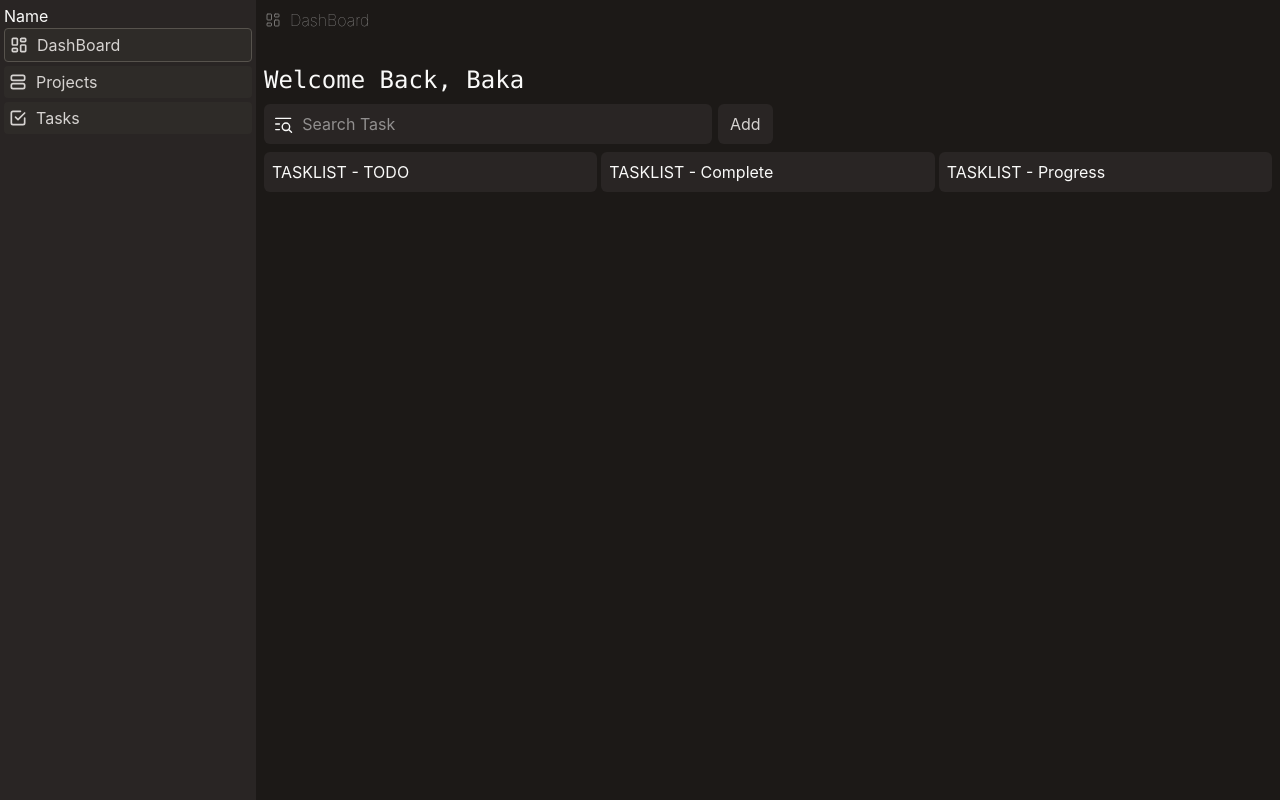
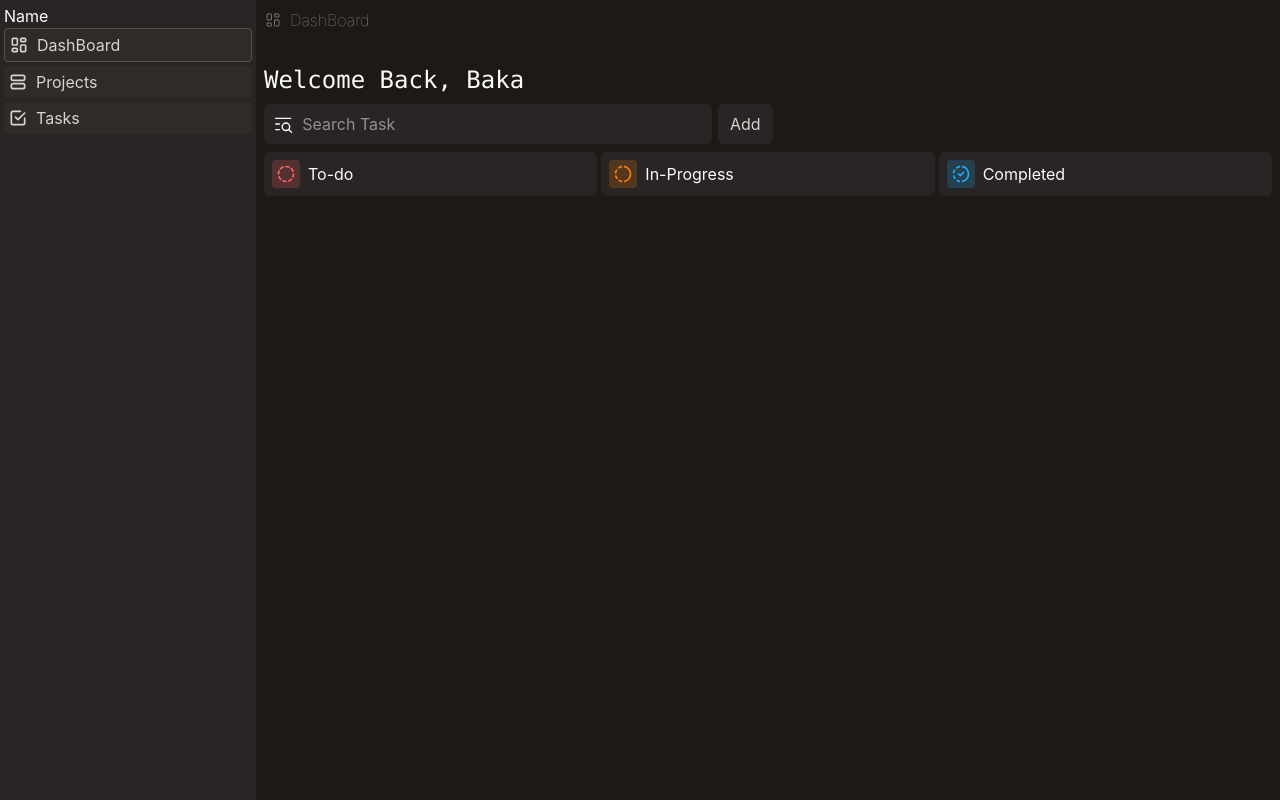
Before and after one commit to onkmade/WorkSpace, a React (Vite) app: page / in a window 1280 px wide. Built offline with nearby package versions, Linux system fonts and the light colour scheme.

Commit message:
refactor(TaskList): added todo,in-progress, complete section this time

```diff
--- a/src/components/modal/AddTask.jsx
+++ b/src/components/modal/AddTask.jsx
@@ -16,7 +16,7 @@ export default function Modal(){
     // Three states
     const [title, setTitle] = useState('');
     const [description, setDescription] = useState('');
-    const [ status, setStatus] = useState();
+    const [ status, setStatus] = useState('todo');
     const [ added, setAdded] = useState(false);
 
     async function handleSubmit(e){
--- /dev/null
+++ b/src/components/tasks/TaskIconWrapper.jsx
@@ -0,0 +1,12 @@
+import { twMerge } from "tailwind-merge";
+
+export function TaskIconWrapper({children, color, className}){
+    return (
+        <button
+            className={twMerge('bg-(--task-color)/20 p-1 rounded-sm', className)}
+            style={{'--task-color': color}}
+        >
+            {children}
+        </button>
+    )
+}
--- a/src/components/tasks/TaskList.jsx
+++ b/src/components/tasks/TaskList.jsx
@@ -6,8 +6,8 @@ export default function TaskList(){
     return(
         <div className="grid gap-1 grid-cols-[repeat(auto-fit,minmax(16rem,1fr))]">
             <TaskListTodo />
+            <TaskListProgress />
             <TaskListComplete />
-            <TaskListProgress />
         </div>
     )
 }
--- a/src/components/tasks/TaskListComplete.jsx
+++ b/src/components/tasks/TaskListComplete.jsx
@@ -1,9 +1,17 @@
 import TaskListWrapper from "./TaskListWrapper"
+import { TaskIconWrapper } from "./TaskIconWrapper"
+import { TaskWrapper } from "./TaskWrapper"
+import { IconProgressCheck } from "@tabler/icons-react"
 
 export default function TaskListComplete(){
     return(
-        <TaskListWrapper>
-            <h1>TASKLIST - Complete</h1>
-        </TaskListWrapper>
+        <TaskWrapper>
+            <TaskListWrapper>
+                <TaskIconWrapper color={'#17afff'}>
+                    <IconProgressCheck color="#17afff" size={20}/>
+                </TaskIconWrapper>
+                <h1>Completed</h1>
+            </TaskListWrapper>
+        </TaskWrapper>
     )
 }
--- a/src/components/tasks/TaskListProgress.jsx
+++ b/src/components/tasks/TaskListProgress.jsx
@@ -1,9 +1,17 @@
 import TaskListWrapper from "./TaskListWrapper"
+import { TaskIconWrapper } from "./TaskIconWrapper"
+import { TaskWrapper } from "./TaskWrapper"
+import { IconProgress } from "@tabler/icons-react"
 
 export default function TaskListProgress(){
     return(
-        <TaskListWrapper>
-            <h1>TASKLIST - Progress</h1>
-        </TaskListWrapper>
+        <TaskWrapper>
+            <TaskListWrapper>
+                <TaskIconWrapper color={'#ff7f08'}>
+                    <IconProgress color="#ff7f08" size={20}/>
+                </TaskIconWrapper>
+                <h1>In-Progress</h1>
+            </TaskListWrapper>
+        </TaskWrapper>
     )
 }
--- a/src/components/tasks/TaskListTodo.jsx
+++ b/src/components/tasks/TaskListTodo.jsx
@@ -1,9 +1,17 @@
 import TaskListWrapper from "./TaskListWrapper"
+import { TaskIconWrapper } from "./TaskIconWrapper"
+import { IconCircleDashed } from "@tabler/icons-react"
+import { TaskWrapper } from "./TaskWrapper"
 
 export default function TaskListTodo(){
     return(
-        <TaskListWrapper>
-            <h1>TASKLIST - TODO</h1>
-        </TaskListWrapper>
+        <TaskWrapper>
+            <TaskListWrapper>
+                <TaskIconWrapper color={'#ff6464'}>
+                    <IconCircleDashed size={20} color="#ff6464" />
+                </TaskIconWrapper>
+                <h1>To-do</h1>
+            </TaskListWrapper>
+        </TaskWrapper>
     )
 }
--- a/src/components/tasks/TaskListWrapper.jsx
+++ b/src/components/tasks/TaskListWrapper.jsx
@@ -1,7 +1,7 @@
 export default function TaskListWrapper({children}){
     return(
         <div className={
-            `bg-stone-800 p-2 rounded-md`
+            `bg-stone-800 p-2 rounded-md flex items-center gap-2`
         }>
             {children}
         </div>
--- /dev/null
+++ b/src/components/tasks/TaskWrapper.jsx
@@ -0,0 +1,7 @@
+export function TaskWrapper({children}){
+    return (
+        <div className="">
+            {children}
+        </div>
+    )
+}
```
